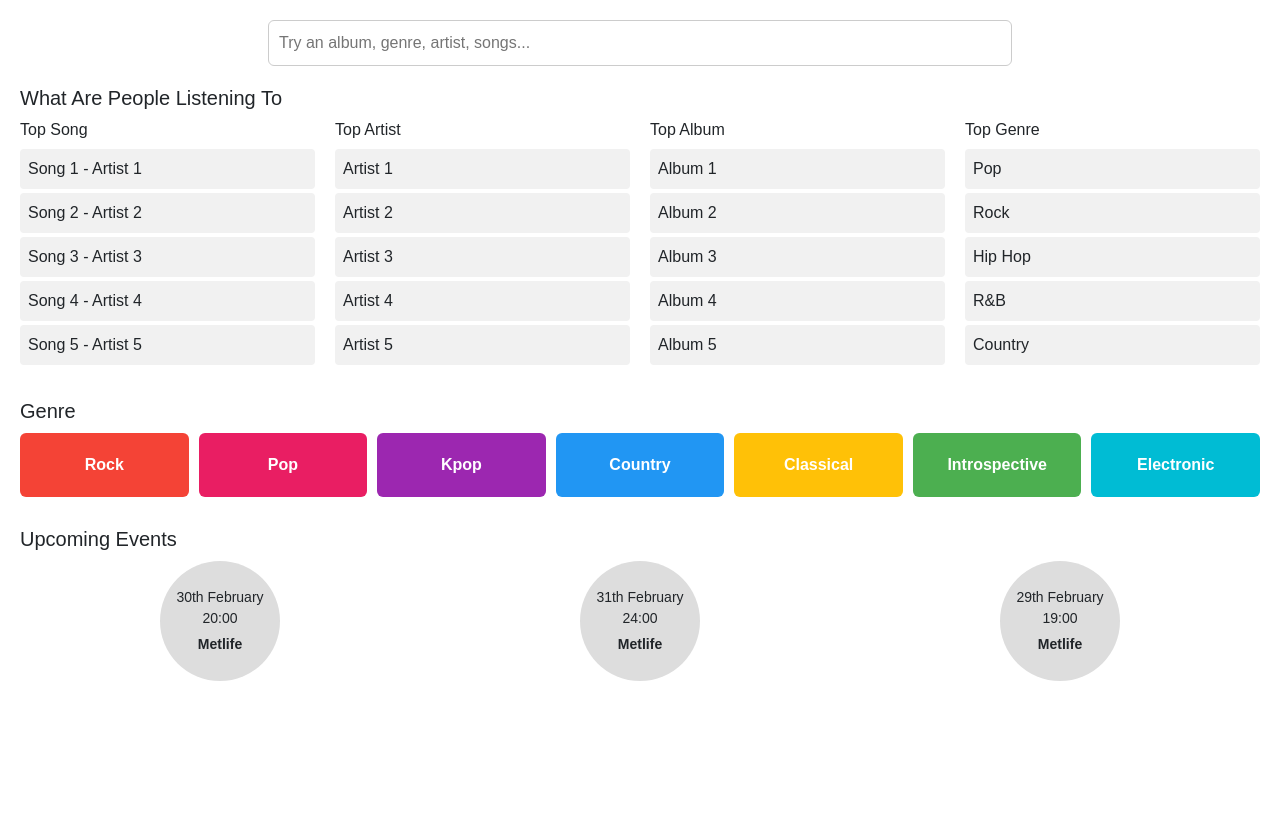
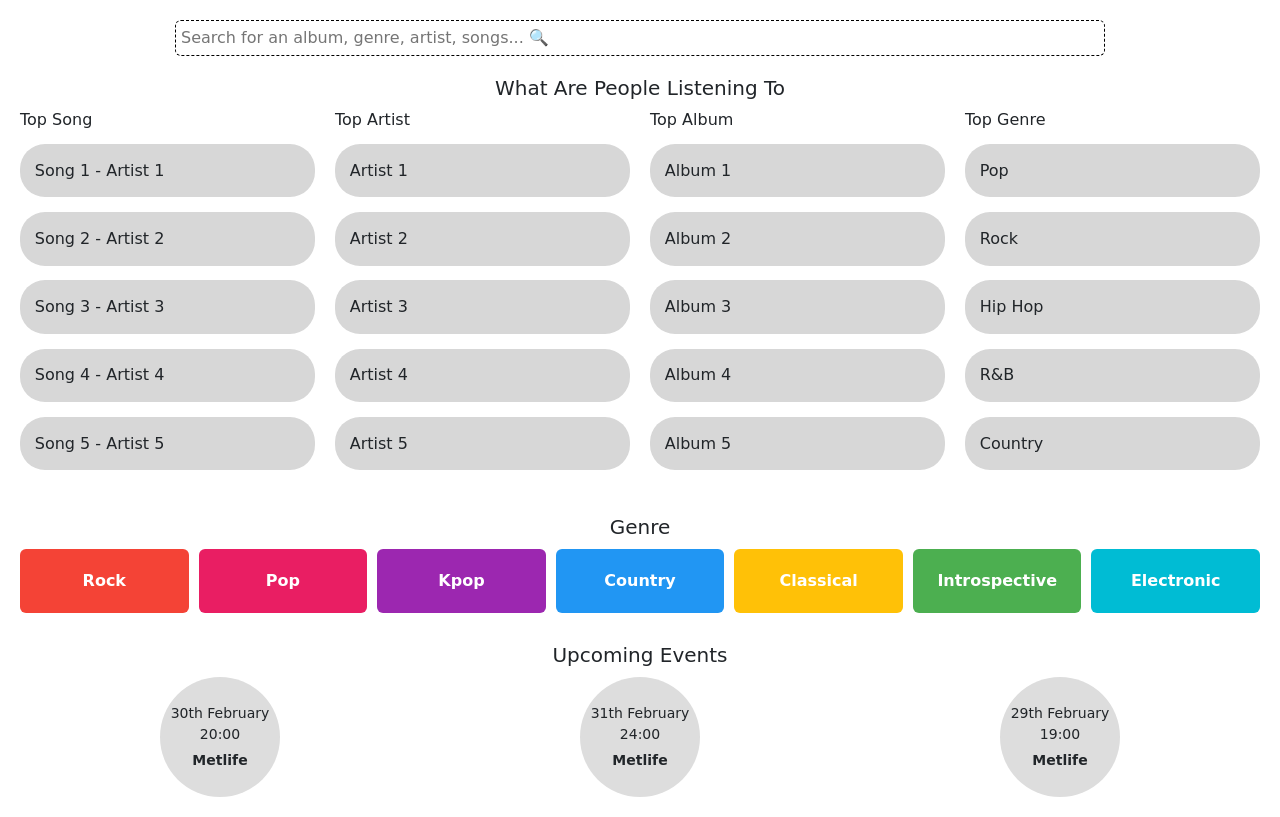
Before and after one commit to cse442-at-ub/sp25-repo-playboys, a React (Create React App) app in the folder frontend/: page /#/explore in a window 1280 px wide. Built offline with nearby package versions, Linux system fonts and the light colour scheme; no server answers.

Commit message:
Formatted the search bar and made the general layout more aesthetically pleasing

```diff
--- a/frontend/src/explore/explore.css
+++ b/frontend/src/explore/explore.css
@@ -1,6 +1,6 @@
 .explore-page {
   padding: 20px;
-  font-family: Arial, sans-serif;
+  font-family: comic sans ms;
 }
 
 /* Search Bar */
@@ -10,18 +10,18 @@
   justify-content: center;
 }
 .search-bar {
-  width: 60%;
-  padding: 10px;
+  width: 75%;
+  padding: 5px;
   font-size: 16px;
   border-radius: 6px;
-  border: 1px solid #ccc;
+  border: 1px dashed #000000;
 }
 
 /* Section Title */
 .section-title {
   margin: 20px 0 10px;
   font-size: 20px;
-  text-align: left;
+  text-align: center;
 }
 
 /* Listening Container (Top Song, Artist, Album, Genre) */
@@ -42,10 +42,10 @@
   font-size: 16px;
 }
 .list-item {
-  background-color: #f1f1f1;
-  padding: 8px;
-  margin: 4px 0;
-  border-radius: 4px;
+  background-color: #d7d7d7;
+  padding: 5%;
+  margin: 5% 0;
+  border-radius: 25px;
 }
 
 /* Genre Section */
--- a/frontend/src/explore/explore.tsx
+++ b/frontend/src/explore/explore.tsx
@@ -9,7 +9,7 @@ const Explore: React.FC = () => {
         <input
           type="text"
           className="search-bar"
-          placeholder="Try an album, genre, artist, songs..."
+          placeholder="Search for an album, genre, artist, songs... 🔍"
         />
       </div>
 
```
